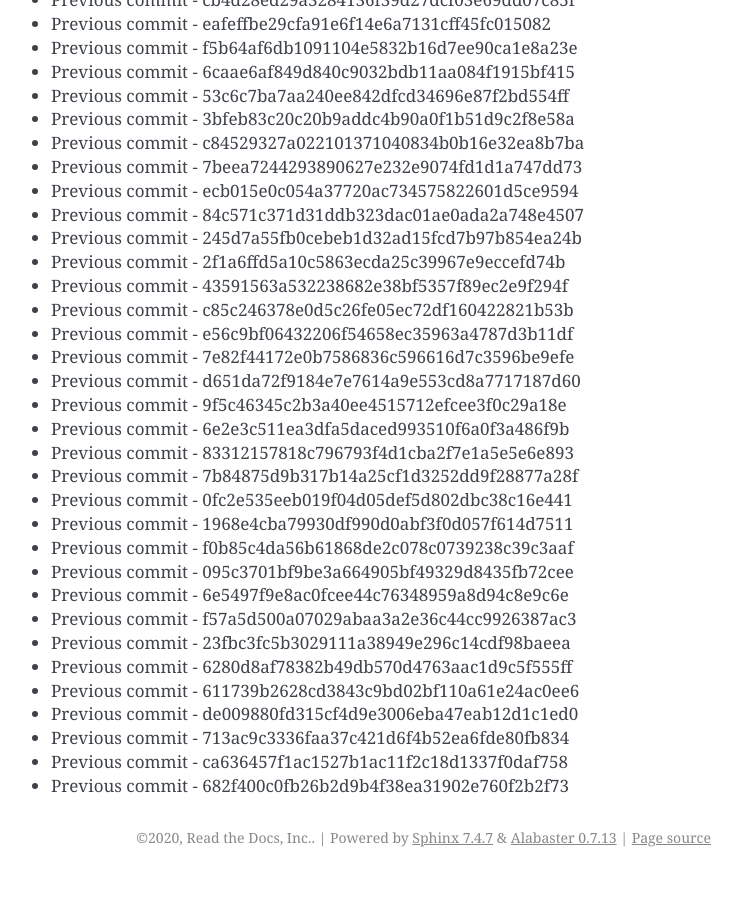
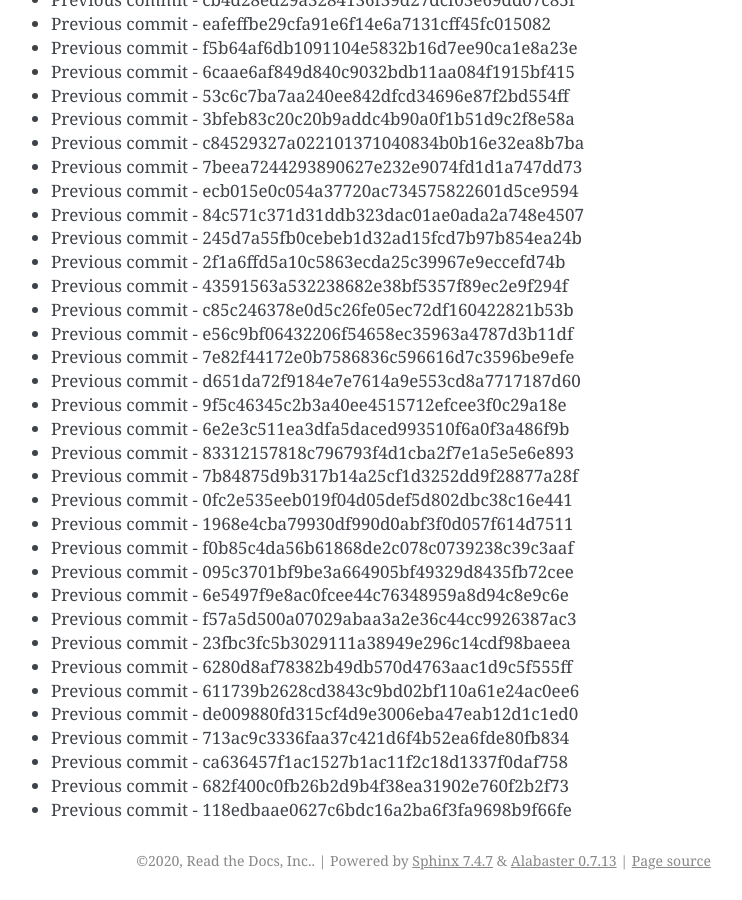
Before and after one commit to readthedocs/rtd-git-stresstest, a Sphinx documentation site: the page built from docs/updates.rst, in a window 1280 px wide and 900 px high, scrolled down 74354 px. Shown: the whole window, without its empty margins (399-1141 px from the left). Built offline with Sphinx 7.4.7, drawn with Linux system fonts in a browser that asks for light colours; before the commit the page ends 75231 px from its top, so only the background shows below that.

Commit message:
Generating commit from previous: 118edbaae0627c6bdc16a2ba6f3fa9698b9f66fe

```diff
--- a/docs/updates.rst
+++ b/docs/updates.rst
@@ -3156,3 +3156,4 @@ It can be tested for any performance characteristics.
 * Previous commit - 713ac9c3336faa37c421d6f4b52ea6fde80fb834
 * Previous commit - ca636457f1ac1527b1ac11f2c18d1337f0daf758
 * Previous commit - 682f400c0fb26b2d9b4f38ea31902e760f2b2f73
+* Previous commit - 118edbaae0627c6bdc16a2ba6f3fa9698b9f66fe
```
